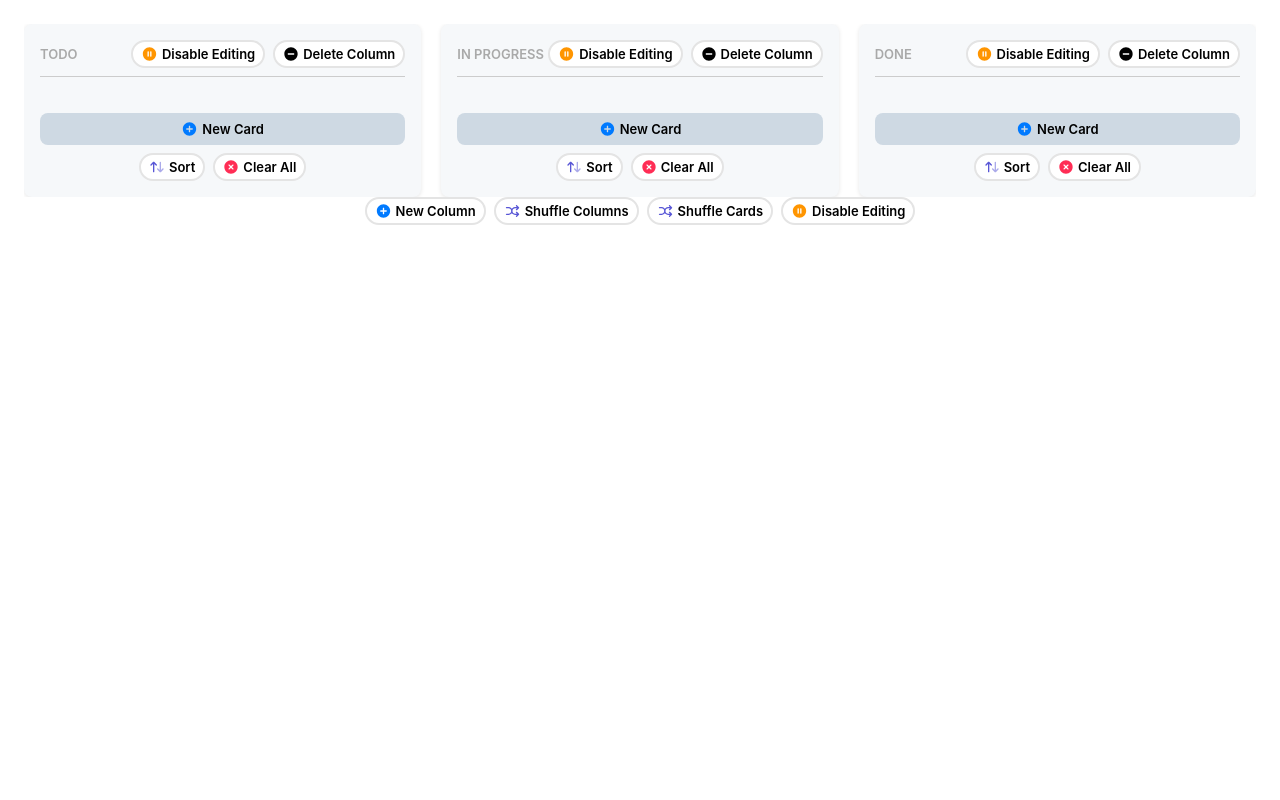
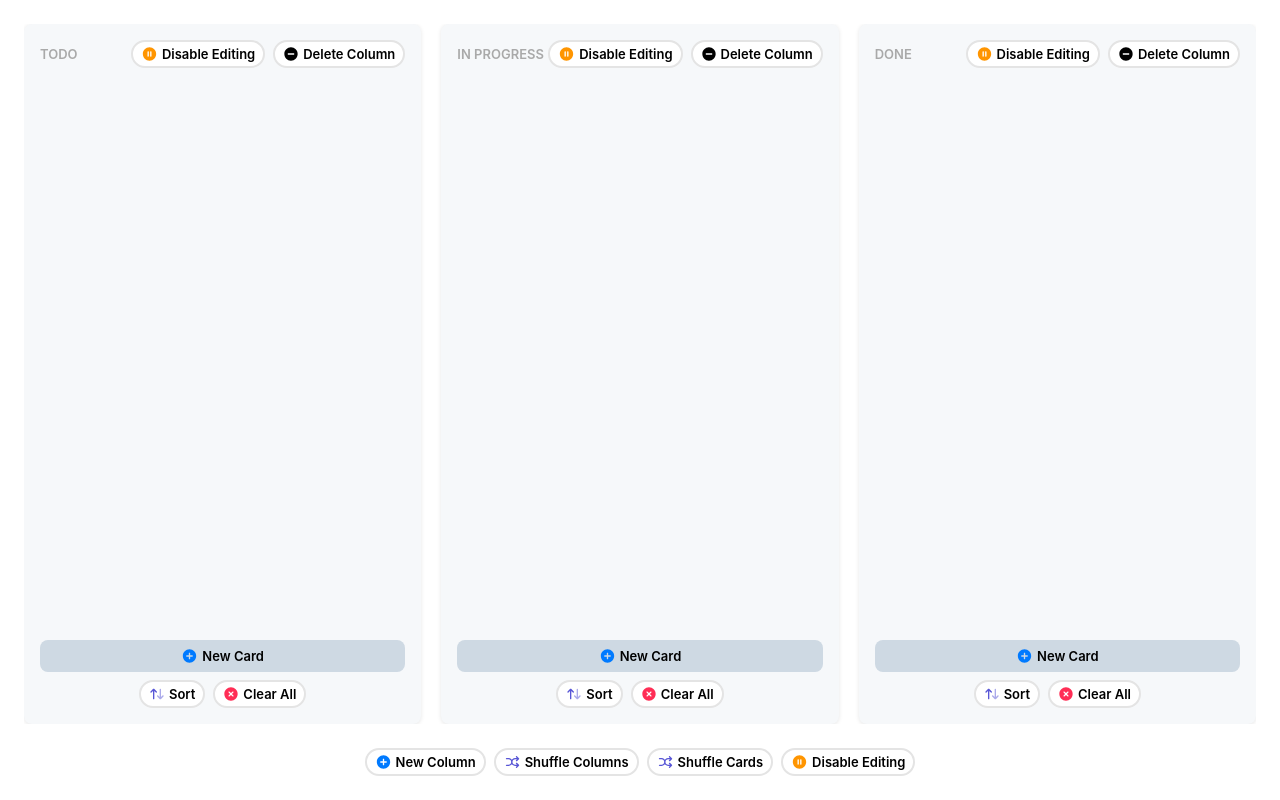
Before and after one commit to vylenne/kanban-board, a Vue app: page / in a window 1280 px wide. Built offline with nearby package versions, Linux system fonts and the light colour scheme; the HTML template or start-up script is replaced by a standard one.

Commit message:
some styles

```diff
--- a/src/App.vue
+++ b/src/App.vue
@@ -3,17 +3,5 @@ import Board from './components/Board.vue'
 </script>
 
 <template>
-  <main class="board">
-    <Board />
-  </main>
+  <Board />
 </template>
-
-<style scoped>
-.board {
-  height: 100vh;
-  display: flex;
-  flex-direction: column;
-  gap: 24px;
-  padding: 24px;
-}
-</style>
--- a/src/components/Board.vue
+++ b/src/components/Board.vue
@@ -1,6 +1,7 @@
 <script setup lang="ts">
 import { computed } from 'vue'
 import { useBoardStore } from '@/stores/board'
+
 import Column from './Column.vue'
 import BoardActions from './BoardActions.vue'
 
@@ -9,7 +10,7 @@ const columns = computed(() => board.columns)
 </script>
 
 <template>
-  <div>
+  <div class="board">
     <div class="board-grid">
       <Column
         v-for="column in columns" :key="column.id"
@@ -22,6 +23,14 @@ const columns = computed(() => board.columns)
 </template>
 
 <style scoped>
+.board {
+  height: 100vh;
+  display: flex;
+  flex-direction: column;
+  gap: 24px;
+  padding: 24px;
+}
+
 .board-grid {
   height: 100%;
   display: flex;
--- a/src/components/Column.vue
+++ b/src/components/Column.vue
@@ -53,9 +53,8 @@ const deleteThisColumn = () => {
 </script>
 
 <template>
-  <div class="column">
-    <div class="column-header" :class="{ disabled: !editingEnabled }"
-      @keydown.enter.prevent="updateName" @blur="updateName" ref="nameEl">
+  <div class="column" :class="{ disabled: !editingEnabled }">
+    <div class="column-header" @keydown.enter.prevent="updateName" @blur="updateName" ref="nameEl">
       <p class="header" contenteditable="true">{{ column.name }}</p>
       <div class="column-actions">
         <button v-if="editingEnabled" class="btn-action" @click="toggleEditing">
@@ -108,20 +107,18 @@ const deleteThisColumn = () => {
   height: 100%;
 }
 
+.column.disabled {
+  pointer-events: none;
+  opacity: 0.6;
+}
+
 .column-header {
   display: flex;
   align-items: center;
   justify-content: space-between;
-  font-weight: bold;
   margin-bottom: 8px;
   padding-bottom: 8px;
-  border-bottom: 1px solid #ccc;
   outline: none;
-}
-
-.column-header.disabled {
-  pointer-events: none;
-  opacity: 0.6;
 }
 
 .header {
```
